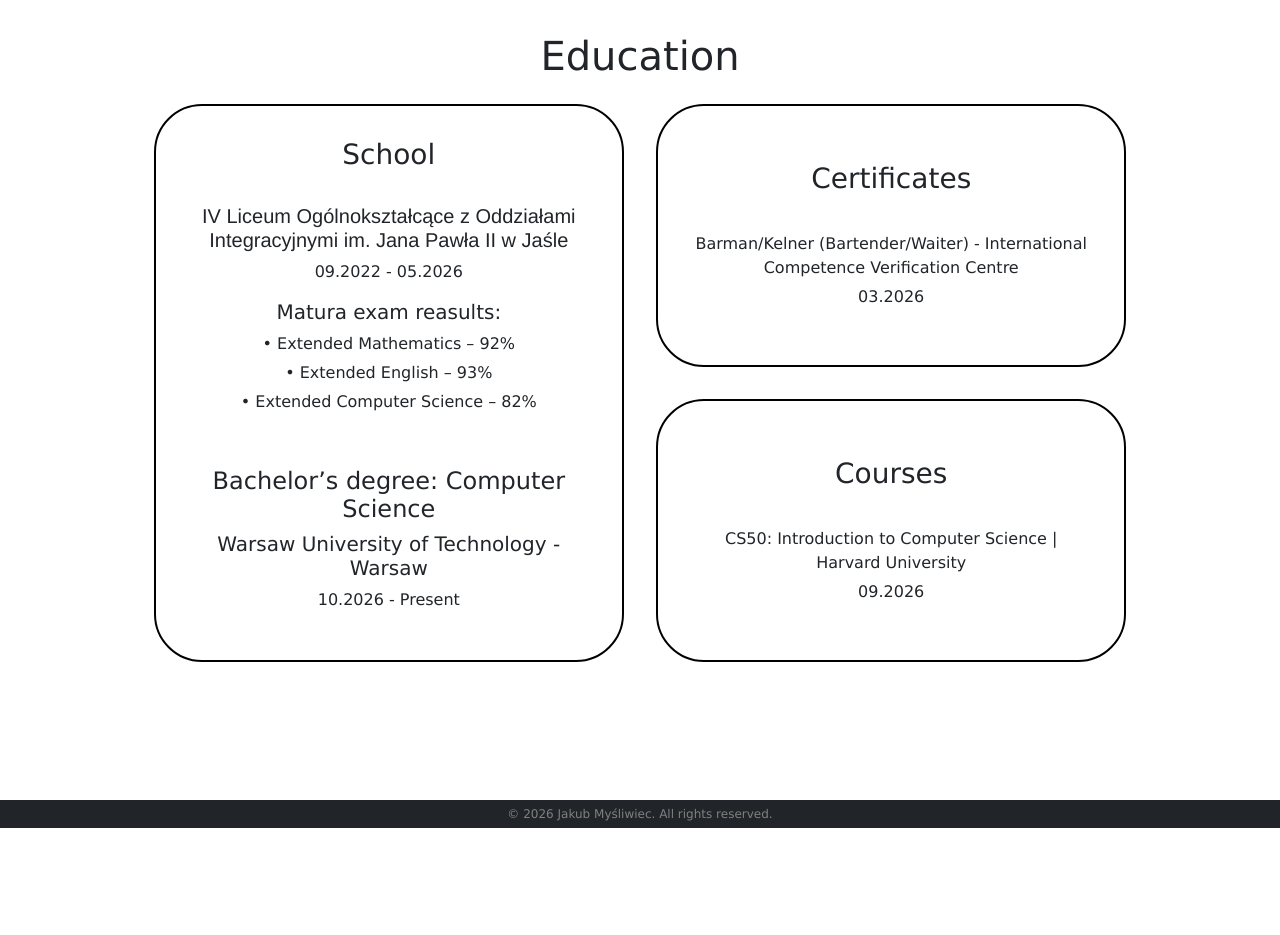
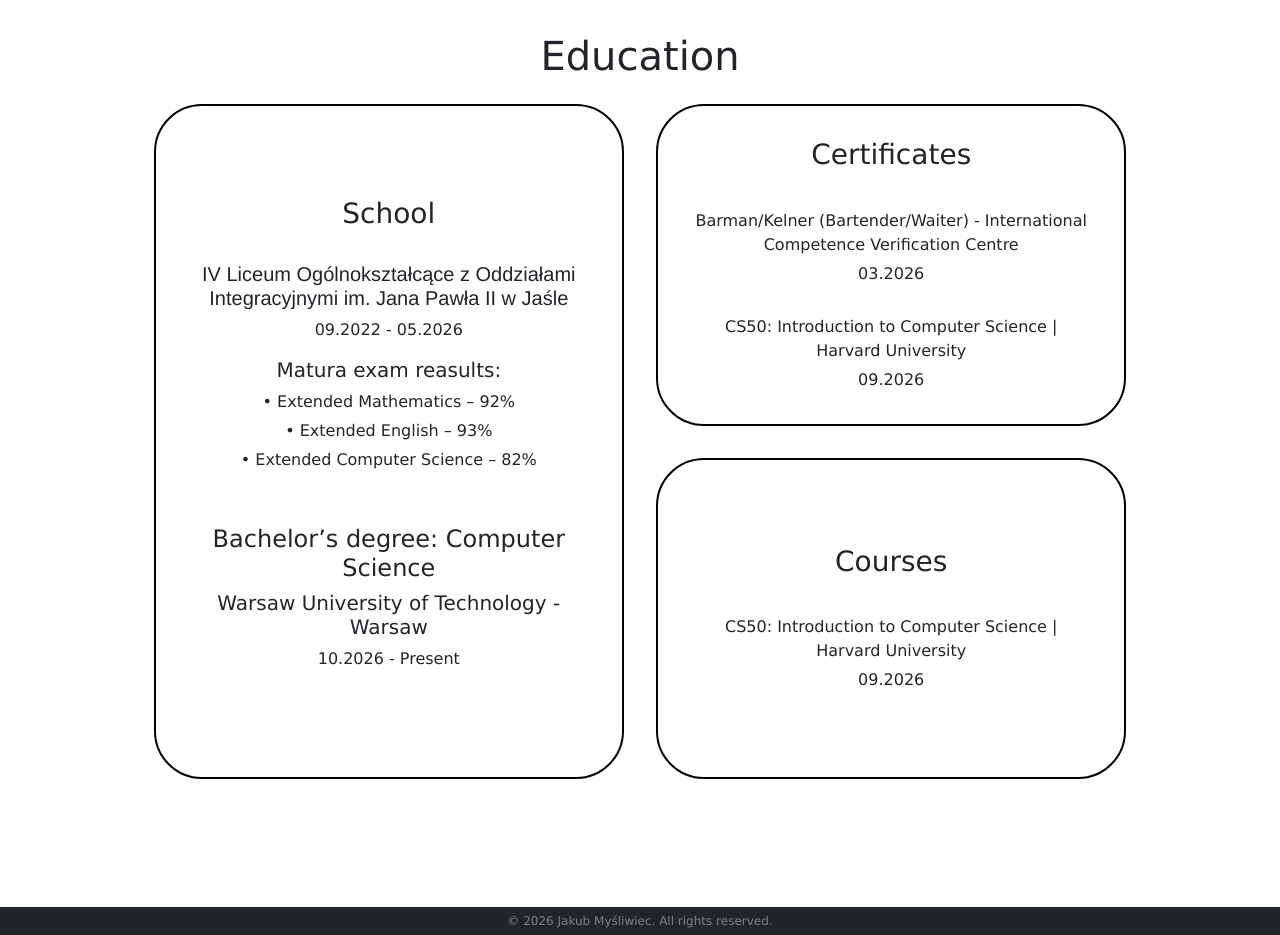
Before and after one commit to mysliwego/Portfolio, a Flask app: page /education in a window 1280 px wide. Shown: the part 59-994 px from the top of the page. Before the commit the page ends 887 px from the top, so only its background shows below. Run offline with Flask 3, Linux system fonts and the light colour scheme; some libraries are stand-ins or nearby versions.

Commit message:
Add more data

```diff
--- a/static/styles.css
+++ b/static/styles.css
@@ -397,3 +397,6 @@ span {
 .contact [data-fs-success][data-fs-active] {
     margin-bottom: -5px;
 }
+.projects a {
+    text-decoration: none;
+}
--- a/templates/education.html
+++ b/templates/education.html
@@ -45,6 +45,16 @@
                         <p>03.2026</p>
                     </div>
                 </div>
+
+                <div class="certificate">
+                    <div class="description">
+                        <p>CS50: Introduction to Computer Science | Harvard University</p>
+                    </div>
+
+                    <div class="date">
+                        <p>09.2026</p>
+                    </div>
+                </div>
             </div>
 
             <div class="education-card">
```
Also changed, not shown: templates/projects.html (+6 -2 lines).
